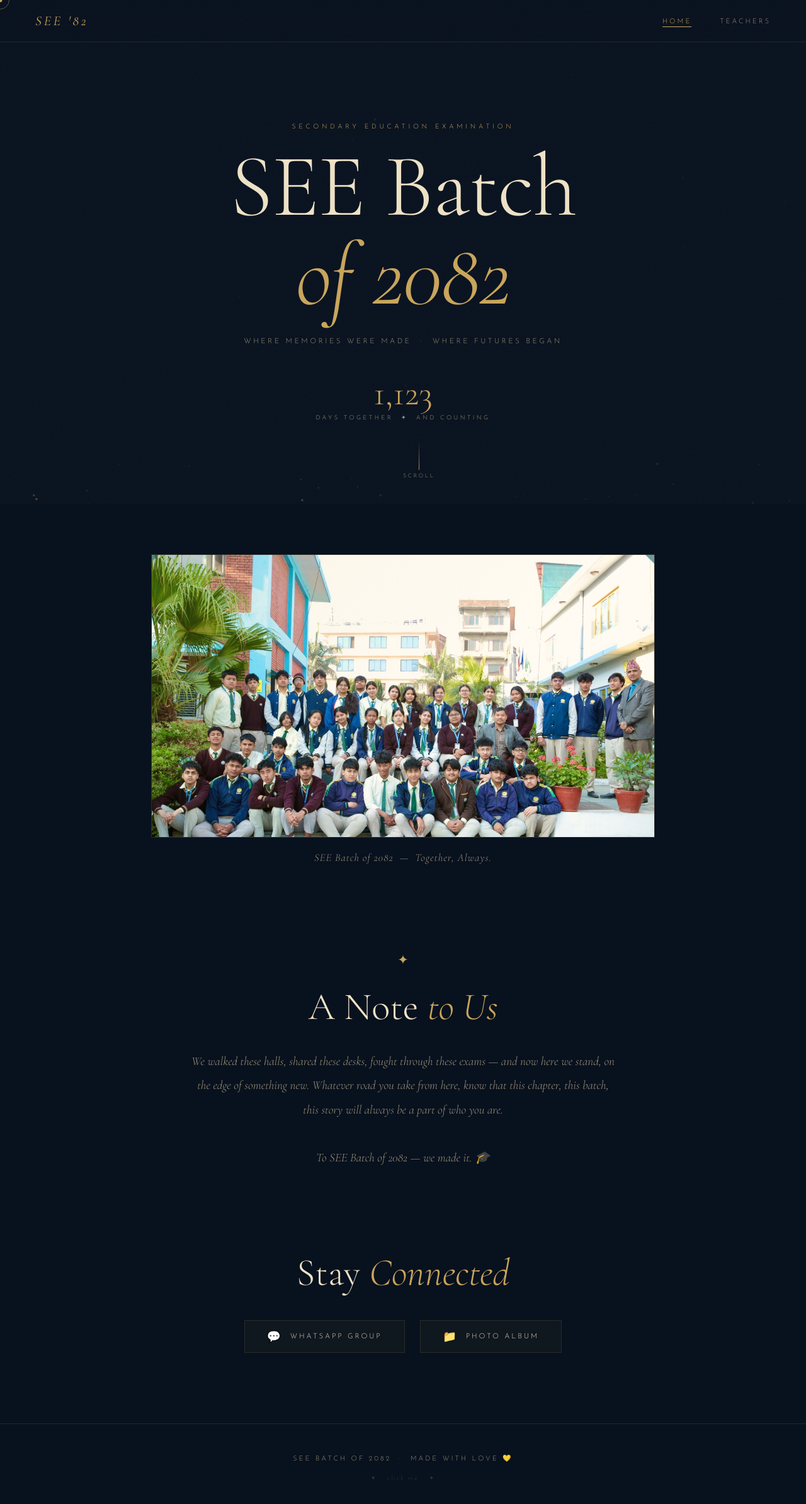
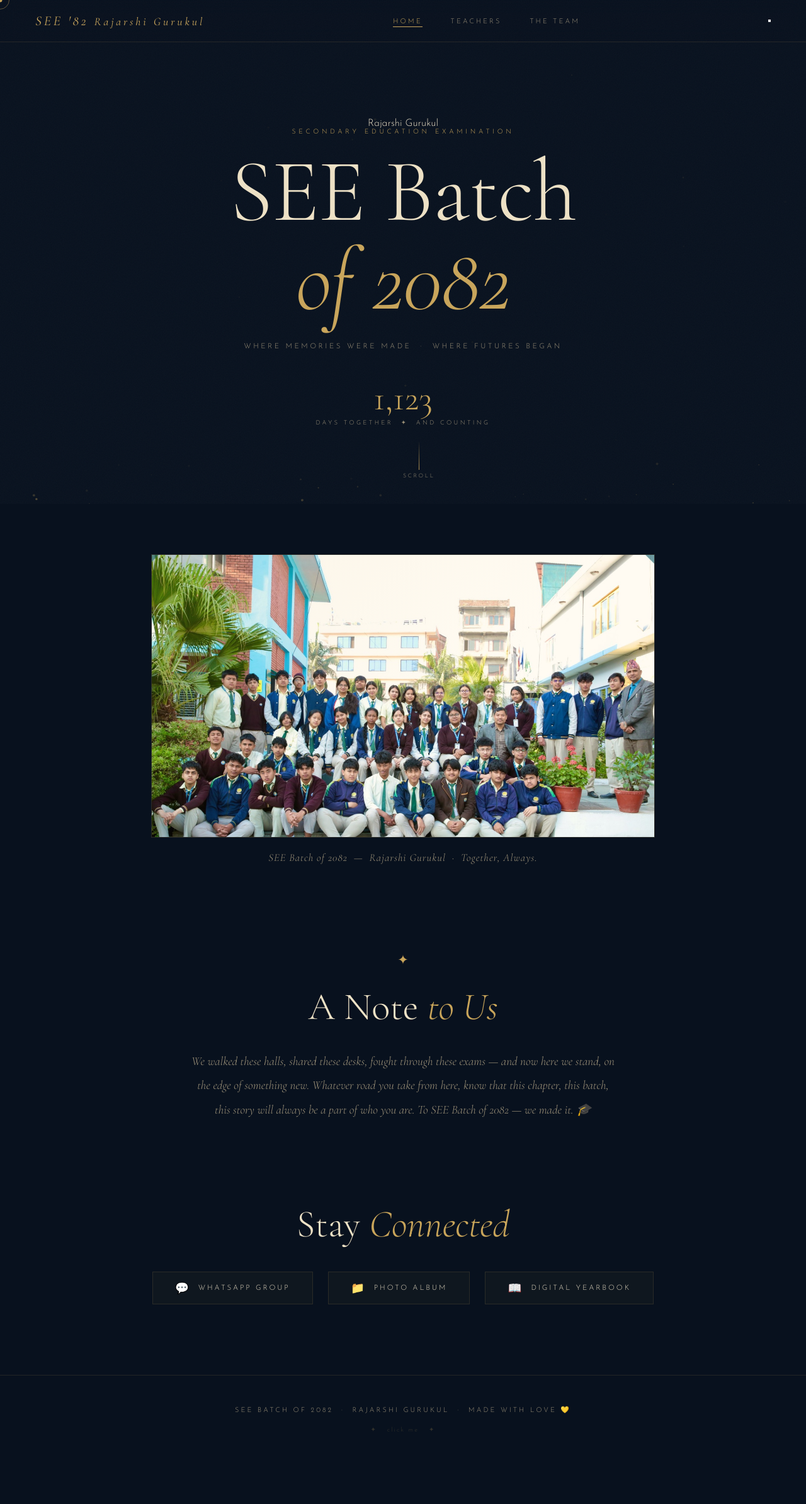
Before and after one commit to YearBookTeamRG/BatchOf2082, a plain HTML site: page index.html in a window 1280 px wide. Shown: the whole page at 63% size. After the commit the page ends 2325 px from the top, so only its background shows below. Drawn offline with nearby package versions, Linux system fonts and the light colour scheme.

Commit message:
Update index.html

```diff
--- a/index.html
+++ b/index.html
@@ -1,42 +1,40 @@
 <!DOCTYPE html>
 <html lang="en">
 <head>
-  <meta charset="UTF-8" />
-  <meta name="viewport" content="width=device-width, initial-scale=1.0" />
-  <title>SEE Batch of 2082</title>
-  <link rel="stylesheet" href="style.css" />
+  <meta charset="UTF-8"/>
+  <meta name="viewport" content="width=device-width, initial-scale=1.0"/>
+  <title>SEE Batch of 2082 — Rajarshi Gurukul</title>
+  <link rel="stylesheet" href="style.css"/>
 </head>
 <body>
 
-  <!-- ── CUSTOM CURSOR ────────────────────────── -->
   <div id="cursor"></div>
   <div id="cursor-ring"></div>
-
-  <!-- ── BACKGROUND PARTICLES CANVAS ─────────── -->
   <canvas id="particleCanvas"></canvas>
-
-  <!-- ── CONFETTI CANVAS ──────────────────────── -->
   <canvas id="confettiCanvas"></canvas>
 
-  <!-- ── NAVBAR ───────────────────────────────── -->
+  <!-- ═══ NAVBAR ═══════════════════════════════════════ -->
   <nav class="navbar">
-    <a href="index.html" class="nav-brand">SEE '82</a>
+    <a href="index.html" class="nav-brand">
+      SEE '82
+      <small>Rajarshi Gurukul</small>
+    </a>
     <ul class="nav-links">
       <li><a href="index.html" class="active">Home</a></li>
       <li><a href="teachers.html">Teachers</a></li>
+      <li><a href="team.html">The Team</a></li>
     </ul>
+    <button class="nav-hamburger" id="navHamburger" aria-label="Menu">
+      <span></span><span></span><span></span>
+    </button>
   </nav>
 
-  <!-- ══════════════════════════════════════════
-       HERO
-  ═══════════════════════════════════════════ -->
+  <!-- ═══ HERO ══════════════════════════════════════════ -->
   <section class="hero">
+    <span class="hero-school">Rajarshi Gurukul</span>
     <span class="hero-eyebrow">Secondary Education Examination</span>
 
-    <!--
-      💥 SURPRISE #1:
-      Click this title to trigger a gold confetti burst!
-    -->
+    <!-- 💥 Click this title for a confetti surprise! -->
     <h1 class="hero-title" id="heroTitle">
       SEE Batch
       <em>of 2082</em>
@@ -44,11 +42,7 @@
 
     <p class="hero-sub">Where memories were made &nbsp;·&nbsp; Where futures began</p>
 
-    <!--
-      📅 SURPRISE #7:
-      Live counter showing how many days the batch has been together.
-      Update the start date inside script.js if needed (search: startDate).
-    -->
+    <!-- 📅 Live counter since April 25, 2016 -->
     <div class="days-counter">
       <span class="days-number" id="daysCounter">0</span>
       <span class="days-label">days together &nbsp;✦&nbsp; and counting</span>
@@ -60,112 +54,90 @@
     </div>
   </section>
 
-  <!-- ══════════════════════════════════════════
-       GROUP PHOTO
-  ═══════════════════════════════════════════ -->
+  <!-- ═══ GROUP PHOTO ════════════════════════════════════ -->
+  <!--
+    HOW TO ADD YOUR GROUP PHOTO:
+    1. Put your photo inside the "images/" folder
+    2. Name it exactly: group-photo.jpg
+    3. That's it! The placeholder disappears automatically when the image loads.
+  -->
   <section class="group-photo-section scroll-fade">
     <div class="photo-frame">
-
-      <!--
-        ════════════════════════════════════
-        HOW TO ADD YOUR GROUP PHOTO:
-        1. Put your group photo file inside the "images" folder
-        2. Name it exactly:  group-photo.jpg
-        3. Delete the <div class="photo-placeholder"> block below
-        4. Uncomment the <img> tag below it
-        ════════════════════════════════════
-      -->
-
-
-      <img src="images/group-photo.jpg" alt="SEE Batch of 2082 — Group Photo" >
-
+      <img id="groupImg" src="images/group-photo.jpg" alt="SEE Batch of 2082 — Rajarshi Gurukul"/>
+      <div class="photo-placeholder" id="groupPlaceholder">
+        <span class="icon">📸</span>
+        <p>Place your group photo here</p>
+        <span>→ save as:&nbsp; images/group-photo.jpg</span>
+      </div>
     </div>
-    <p class="photo-caption">SEE Batch of 2082 &nbsp;—&nbsp; Together, Always.</p>
+    <p class="photo-caption">SEE Batch of 2082 &nbsp;—&nbsp; Rajarshi Gurukul &nbsp;·&nbsp; Together, Always.</p>
   </section>
 
-  <!-- ══════════════════════════════════════════
-       SHORT MESSAGE
-  ═══════════════════════════════════════════ -->
+  <!-- ═══ SHORT MESSAGE ══════════════════════════════════ -->
   <section class="message-section scroll-fade scroll-fade-delay-1">
     <div class="message-container">
       <span class="section-deco">✦</span>
       <h2 class="section-title">A Note <em>to Us</em></h2>
+      <!--
+        CHANGE THIS MESSAGE: Replace the text below with your own words.
+        Line breaks you type here will show exactly as written.
+      -->
+      <p class="message-text">We walked these halls, shared these desks, fought through these exams —
+and now here we stand, on the edge of something new.
 
-      <!--
-        ════════════════════════════════════
-        HOW TO CHANGE THIS MESSAGE:
-        Simply replace the text between the <p> tags below.
-        ════════════════════════════════════
-      -->
-      <p class="message-text">
-        We walked these halls, shared these desks, fought through these exams —
-        and now here we stand, on the edge of something new. Whatever road you
-        take from here, know that this chapter, this batch, this story will
-        always be a part of who you are.
-        <br /><br />
-        To SEE Batch of 2082 &mdash; we made it. 🎓
-      </p>
+Whatever road you take from here, know that this chapter, this batch, this story will always be a part of who you are.
 
+To SEE Batch of 2082 — we made it. 🎓</p>
     </div>
   </section>
 
-  <!-- ══════════════════════════════════════════
-       LINKS — WhatsApp + Drive
-  ═══════════════════════════════════════════ -->
+  <!-- ═══ LINKS ══════════════════════════════════════════ -->
   <section class="links-section scroll-fade scroll-fade-delay-2">
     <h2 class="section-title">Stay <em>Connected</em></h2>
     <div class="link-buttons">
 
       <!--
-        ════════════════════════════════════
-        HOW TO ADD YOUR WHATSAPP GROUP LINK:
-        Replace  YOUR_WHATSAPP_LINK_HERE  with your actual link.
-        Example: https://chat.whatsapp.com/XXXXXXXXXXXXXXXXX
-        ════════════════════════════════════
+        WHATSAPP: Replace YOUR_WHATSAPP_LINK with your actual link
+        Example:  https://chat.whatsapp.com/AbCdEfGhIjK
       -->
-      <a href="YOUR_WHATSAPP_LINK_HERE" class="btn" target="_blank" rel="noopener">
+      <a href="https://chat.whatsapp.com/IAuvceY6gFsEJ4JfoEsHC5?mode=gi_t" class="btn" target="_blank" rel="noopener">
         <span class="btn-icon">💬</span>
         WhatsApp Group
       </a>
 
       <!--
-        ════════════════════════════════════
-        HOW TO ADD YOUR GOOGLE DRIVE LINK:
-        Replace  YOUR_DRIVE_LINK_HERE  with your actual link.
-        Example: https://drive.google.com/drive/folders/XXXXXXXXXX
-        ════════════════════════════════════
+        PHOTO ALBUM: Replace YOUR_DRIVE_LINK with your actual Google Drive link
       -->
-      <a href="YOUR_DRIVE_LINK_HERE" class="btn" target="_blank" rel="noopener">
+      <a href="https://drive.google.com/drive/folders/19VpHcElLHjzhA30-MJCiOmoZZo3w6WYw?usp=sharing" class="btn" target="_blank" rel="noopener">
         <span class="btn-icon">📁</span>
         Photo Album
+      </a>
+
+      <!--
+        DIGITAL YEARBOOK: Replace YOUR_YEARBOOK_LINK with your actual link
+        (Can be a PDF link, Google Drive link, Canva share link, etc.)
+      -->
+      <a href="https://ee-schools.org/wp-content/uploads/Under-Construction-Sign.png" class="btn" target="_blank" rel="noopener">
+        <span class="btn-icon">📖</span>
+        Digital Yearbook
       </a>
 
     </div>
   </section>
 
-  <!-- ══════════════════════════════════════════
-       FOOTER
-  ═══════════════════════════════════════════ -->
+  <!-- ═══ FOOTER ════════════════════════════════════════ -->
   <footer class="footer">
-    <p class="footer-text">SEE Batch of 2082 &nbsp;·&nbsp; Made with love 💛</p>
-    <!--
-      🌟 SURPRISE #5: Click the "✦ click me ✦" below to reveal a secret message!
-    -->
+    <p class="footer-text">SEE Batch of 2082 &nbsp;·&nbsp; Rajarshi Gurukul &nbsp;·&nbsp; Made with love 💛</p>
+    <!-- ✨ SURPRISE: Click the text below! -->
     <span class="footer-secret" id="footerSecret">✦ &nbsp; click me &nbsp; ✦</span>
   </footer>
 
-  <!-- ══════════════════════════════════════════
-       EASTER EGG MODAL
-       (Opens when "✦ click me ✦" is clicked)
-  ═══════════════════════════════════════════ -->
+  <!-- ═══ EASTER EGG MODAL ══════════════════════════════ -->
   <div class="easter-modal" id="easterModal">
     <div class="easter-box">
       <span class="easter-emoji">🎓✨</span>
       <h3>You found the secret!</h3>
-      <p>
-        No matter where life takes us, we'll always be the SEE Batch of 2082.
-        Proud of every single one of us. Carry this chapter with you, always. 💛
-      </p>
+      <p>No matter where life takes us, we'll always be the SEE Batch of 2082 from Rajarshi Gurukul. Proud of every single one of us. Carry this chapter with you, always. 💛</p>
       <button class="easter-close" onclick="closeEaster()">Close &nbsp;✦</button>
     </div>
   </div>
```
